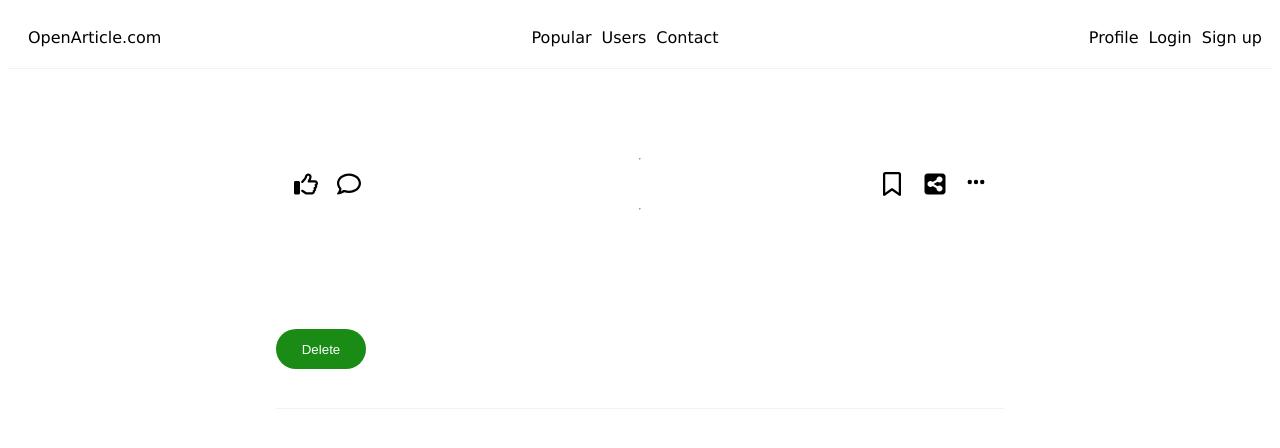
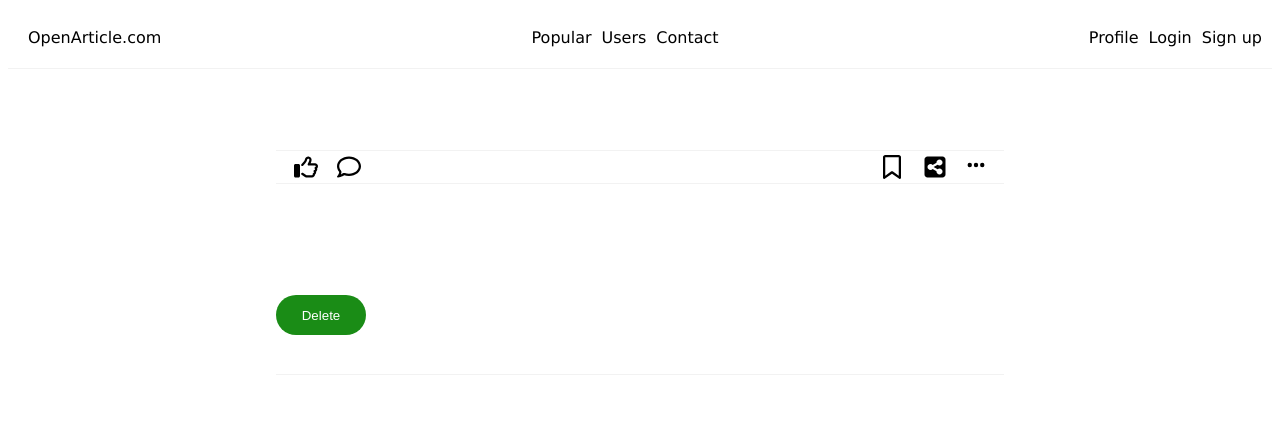
Before and after one commit to ahmettzorlutuna/open-article, a Vue app in the folder frontend/: page /posts/1 in a window 1280 px wide. Shown: the top 448 px of the page. Built offline with nearby package versions, Linux system fonts and the light colour scheme; no server answers.

Commit message:
Border bottom added insted hr

```diff
--- a/frontend/src/components/PostItems.vue
+++ b/frontend/src/components/PostItems.vue
@@ -1,5 +1,4 @@
 <template>
-  <hr />
   <div class="post-items">
     <div class="post-items-left">
     <svg xmlns="http://www.w3.org/2000/svg" height="24" width="24" viewBox="0 0 512 512"><!--!Font Awesome Free 6.5.1 by @fontawesome - https://fontawesome.com License - https://fontawesome.com/license/free Copyright 2024 Fonticons, Inc.--><path d="M323.8 34.8c-38.2-10.9-78.1 11.2-89 49.4l-5.7 20c-3.7 13-10.4 25-19.5 35l-51.3 56.4c-8.9 9.8-8.2 25 1.6 33.9s25 8.2 33.9-1.6l51.3-56.4c14.1-15.5 24.4-34 30.1-54.1l5.7-20c3.6-12.7 16.9-20.1 29.7-16.5s20.1 16.9 16.5 29.7l-5.7 20c-5.7 19.9-14.7 38.7-26.6 55.5c-5.2 7.3-5.8 16.9-1.7 24.9s12.3 13 21.3 13L448 224c8.8 0 16 7.2 16 16c0 6.8-4.3 12.7-10.4 15c-7.4 2.8-13 9-14.9 16.7s.1 15.8 5.3 21.7c2.5 2.8 4 6.5 4 10.6c0 7.8-5.6 14.3-13 15.7c-8.2 1.6-15.1 7.3-18 15.2s-1.6 16.7 3.6 23.3c2.1 2.7 3.4 6.1 3.4 9.9c0 6.7-4.2 12.6-10.2 14.9c-11.5 4.5-17.7 16.9-14.4 28.8c.4 1.3 .6 2.8 .6 4.3c0 8.8-7.2 16-16 16H286.5c-12.6 0-25-3.7-35.5-10.7l-61.7-41.1c-11-7.4-25.9-4.4-33.3 6.7s-4.4 25.9 6.7 33.3l61.7 41.1c18.4 12.3 40 18.8 62.1 18.8H384c34.7 0 62.9-27.6 64-62c14.6-11.7 24-29.7 24-50c0-4.5-.5-8.8-1.3-13c15.4-11.7 25.3-30.2 25.3-51c0-6.5-1-12.8-2.8-18.7C504.8 273.7 512 257.7 512 240c0-35.3-28.6-64-64-64l-92.3 0c4.7-10.4 8.7-21.2 11.8-32.2l5.7-20c10.9-38.2-11.2-78.1-49.4-89zM32 192c-17.7 0-32 14.3-32 32V448c0 17.7 14.3 32 32 32H96c17.7 0 32-14.3 32-32V224c0-17.7-14.3-32-32-32H32z"/></svg>
@@ -11,7 +10,6 @@
     <svg xmlns="http://www.w3.org/2000/svg" height="20" width="20" viewBox="0 0 448 512"><!--!Font Awesome Free 6.5.1 by @fontawesome - https://fontawesome.com License - https://fontawesome.com/license/free Copyright 2024 Fonticons, Inc.--><path d="M8 256a56 56 0 1 1 112 0A56 56 0 1 1 8 256zm160 0a56 56 0 1 1 112 0 56 56 0 1 1 -112 0zm216-56a56 56 0 1 1 0 112 56 56 0 1 1 0-112z"/></svg>
   </div>
   </div>
-  <hr />
 </template>
 
 <script>
@@ -24,6 +22,12 @@ export default {};
   justify-content: space-between;
   align-items: center;
   height: 2.5vw;
+  border-bottom-width: 1.5px;
+  border-bottom-style: solid;
+  border-bottom-color: rgb(242, 242, 242);
+  border-top-width: 1.5px;
+  border-top-style: solid;
+  border-top-color: rgb(242, 242, 242);
 }
 .post-items-left{
   justify-content: flex-end;
```
